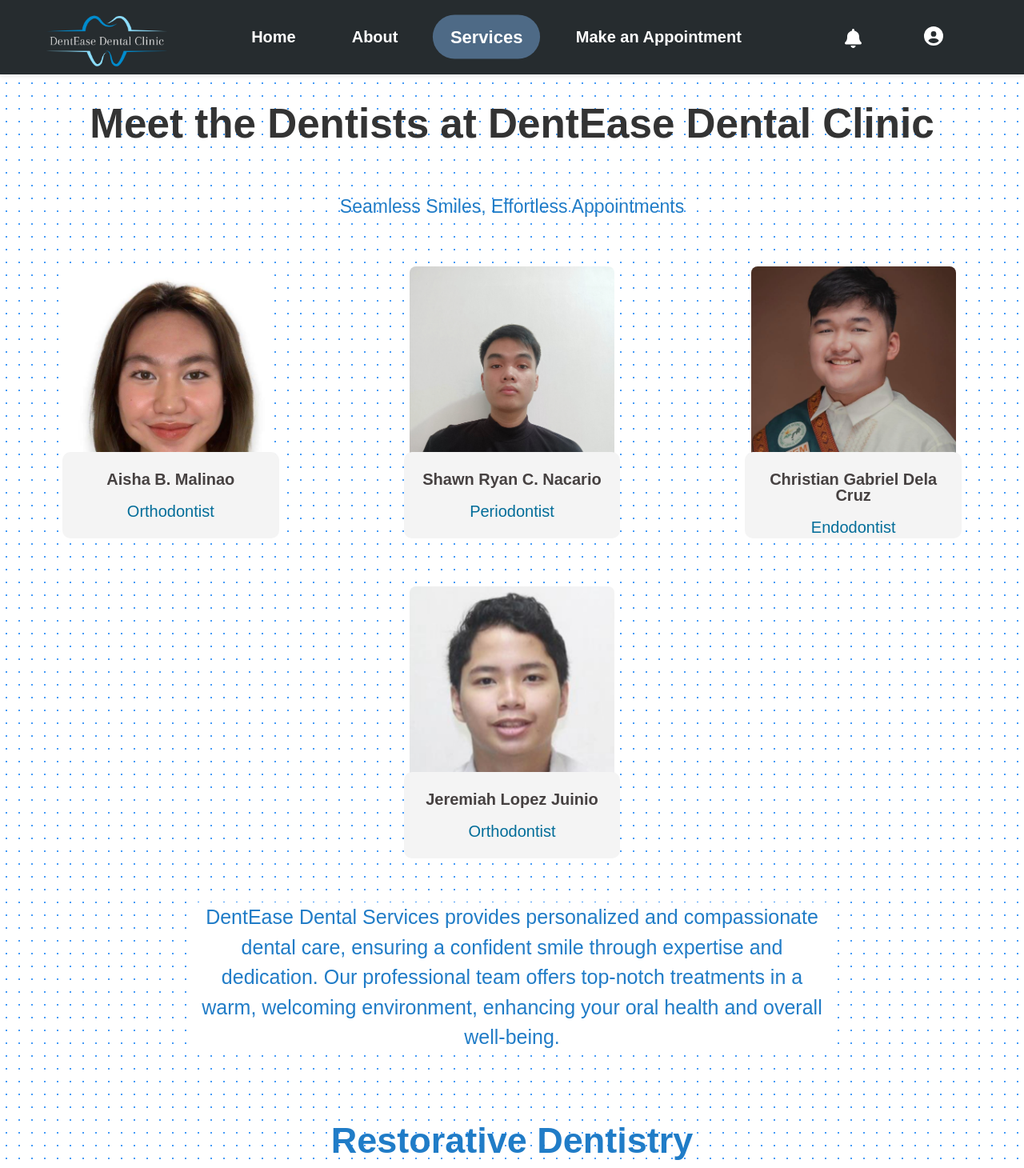
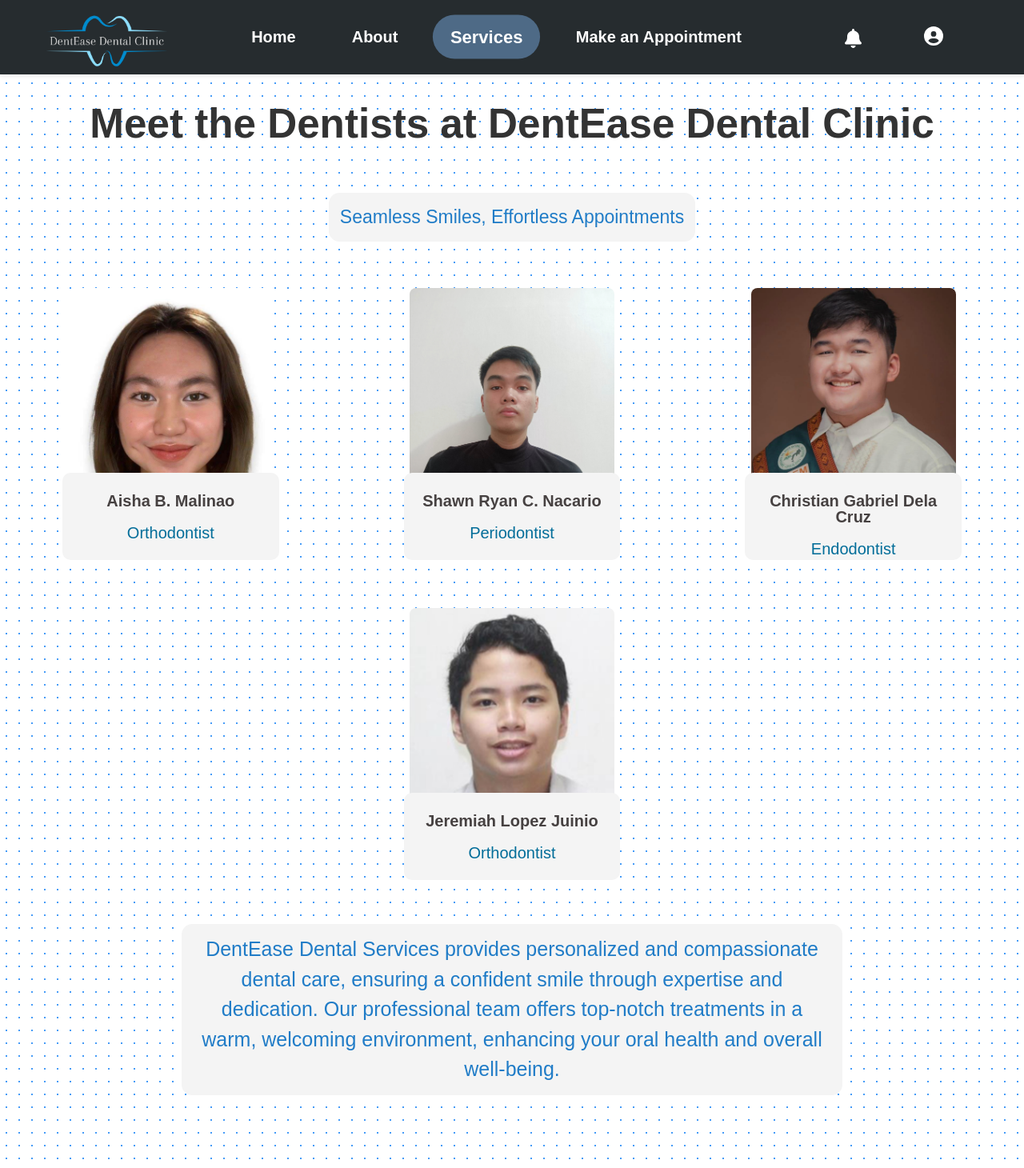
Before and after one commit to jrmh08/DentEase, a React (Vite) app in the folder client/: page /service in a window 1280 px wide. Shown: the top 1460 px of the page at 80% size. Built offline with nearby package versions, Linux system fonts and the light colour scheme.

Commit message:
css changes

```diff
--- a/client/src/Styles/MakeAppointments.css
+++ b/client/src/Styles/MakeAppointments.css
@@ -25,7 +25,7 @@
 
 .appointment-area{
     width: 100%;
-    background: linear-gradient(45deg, #2490EB 25%, transparent 25%, transparent 75%, #2490EB 75%);
+    background: linear-gradient(45deg, #2490EB 20%, transparent 20%, transparent 70%, #2490EB 70%);
     display: flex;
     justify-content: center;
     margin-top: 5rem;
--- a/client/src/Styles/OurServices.css
+++ b/client/src/Styles/OurServices.css
@@ -1,3 +1,10 @@
+.dentist-paragraph{
+  background-color: #f4f4f4;
+  padding: 10pt;
+  border-color: #f4f4f4;
+  border-radius: 10pt;
+}
+
 
 .Service-Paragraph{
     font-size: 25px;
@@ -5,9 +12,11 @@
     max-width: 800px;
     margin: 20px;
     color: #207cc7;
-    background-color: white;
+    background-color: #f4f4f4;
     margin-top: 40px;
-
+    padding: 10pt;
+    border-color: #f4f4f4;
+    border-radius: 10pt;
   }
 
 .Service-container {
```
